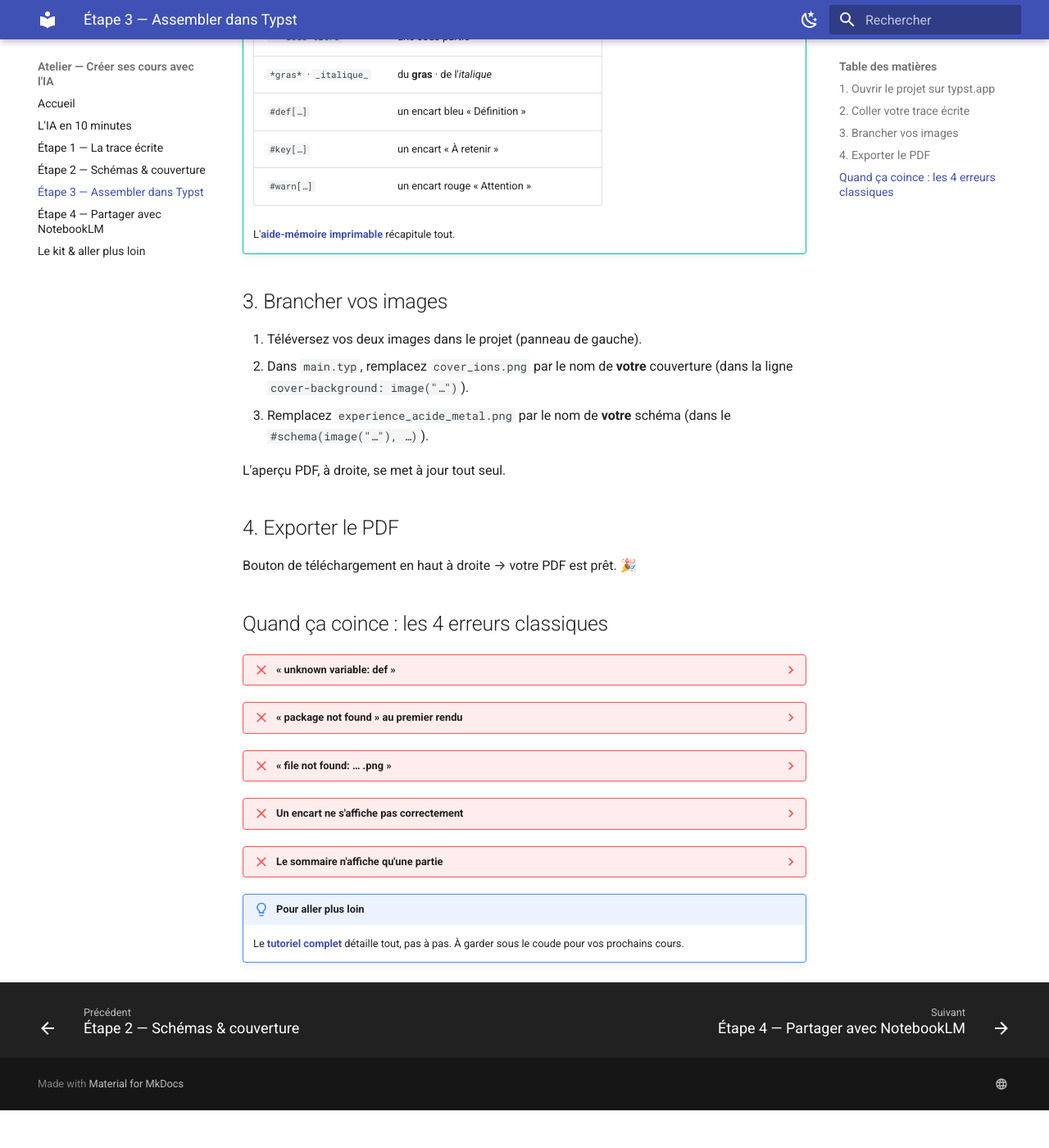
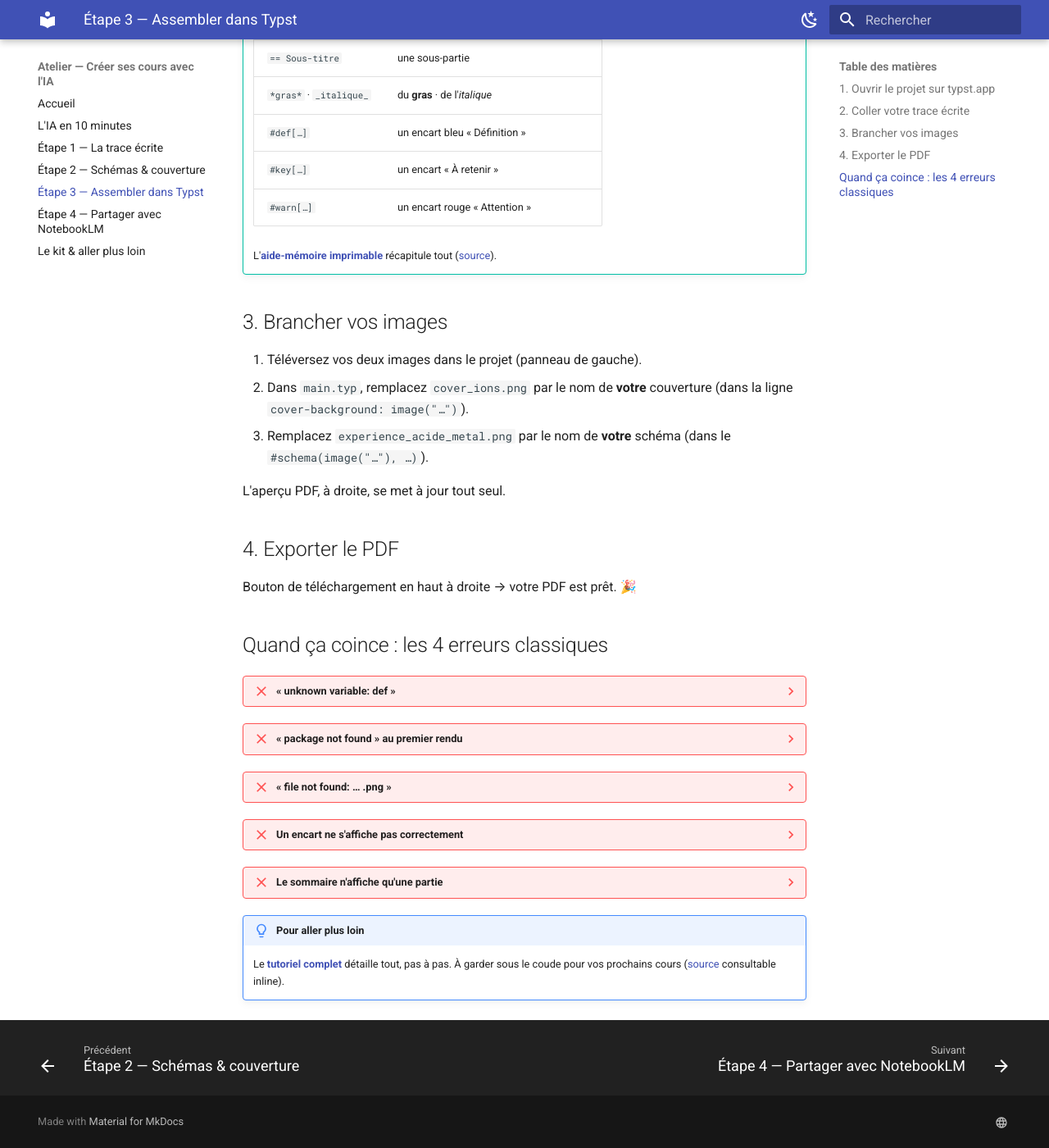
Before and after one commit to dmetzler/un-cours-avec-l-ia, an MkDocs documentation site: the page built from docs/04-typst.md, in a window 1280 px wide and 1400 px high, scrolled down 1145 px. Shown: the whole window at 82% size. Built offline with MkDocs 1.6.1 and Material for MkDocs 9.7.7, drawn with Linux system fonts in a browser that asks for light colours; before the commit the page ends 2499 px from its top, so only the background shows below that; some of the changed text lies outside the part shown.

Commit message:
Ajout du source des PDF generes

```diff
--- a/docs/04-typst.md
+++ b/docs/04-typst.md
@@ -12,7 +12,9 @@ déjà fait dans le modèle — vous n'avez qu'à **remplir**.
 
 1. Allez sur **[typst.app](https://typst.app)** et créez un compte gratuit
    (connexion avec Google possible).
-2. Téléchargez le **[kit projet](kit/projet-typst.zip)**, décompressez-le.
+2. Téléchargez le **[kit projet](kit/projet-typst.zip)**, décompressez-le
+   (la [source du `main.typ`](06-kit.md#source-exemple-ions) est également
+   consultable inline si vous voulez voir le code avant de télécharger).
 3. Sur typst.app : **+ Empty project**, puis glissez-déposez **tout le contenu**
    du dossier (`main.typ`, le dossier `fonts`, et les images).
 
@@ -42,7 +44,8 @@ le texte que Gemini a rédigé pour vous.
     | `#key[…]` | un encart « À retenir » |
     | `#warn[…]` | un encart rouge « Attention » |
 
-    L'**[aide-mémoire imprimable](kit/aide-memoire.pdf)** récapitule tout.
+    L'**[aide-mémoire imprimable](kit/aide-memoire.pdf)** récapitule tout
+    ([source](06-kit.md#source-aide-memoire)).
 
 ## 3. Brancher vos images
 
@@ -83,4 +86,5 @@ Bouton de téléchargement en haut à droite → votre PDF est prêt. 🎉
 
 !!! note "Pour aller plus loin"
     Le **[tutoriel complet](kit/tutoriel.pdf)** détaille tout, pas à pas. À garder
-    sous le coude pour vos prochains cours.
+    sous le coude pour vos prochains cours
+    ([source](06-kit.md#source-tutoriel) consultable inline).
--- a/mkdocs.yml
+++ b/mkdocs.yml
@@ -58,6 +58,10 @@ markdown_extensions:
       anchor_linenums: true
   - pymdownx.inlinehilite
   - pymdownx.superfences
+  - pymdownx.snippets:
+      base_path:
+        - "."
+      check_paths: true
   - pymdownx.tabbed:
       alternate_style: true
   - pymdownx.keys
```
Also changed, not shown: docs/06-kit.md (+80 -3 lines), docs/index.md (+1 -0 lines).
